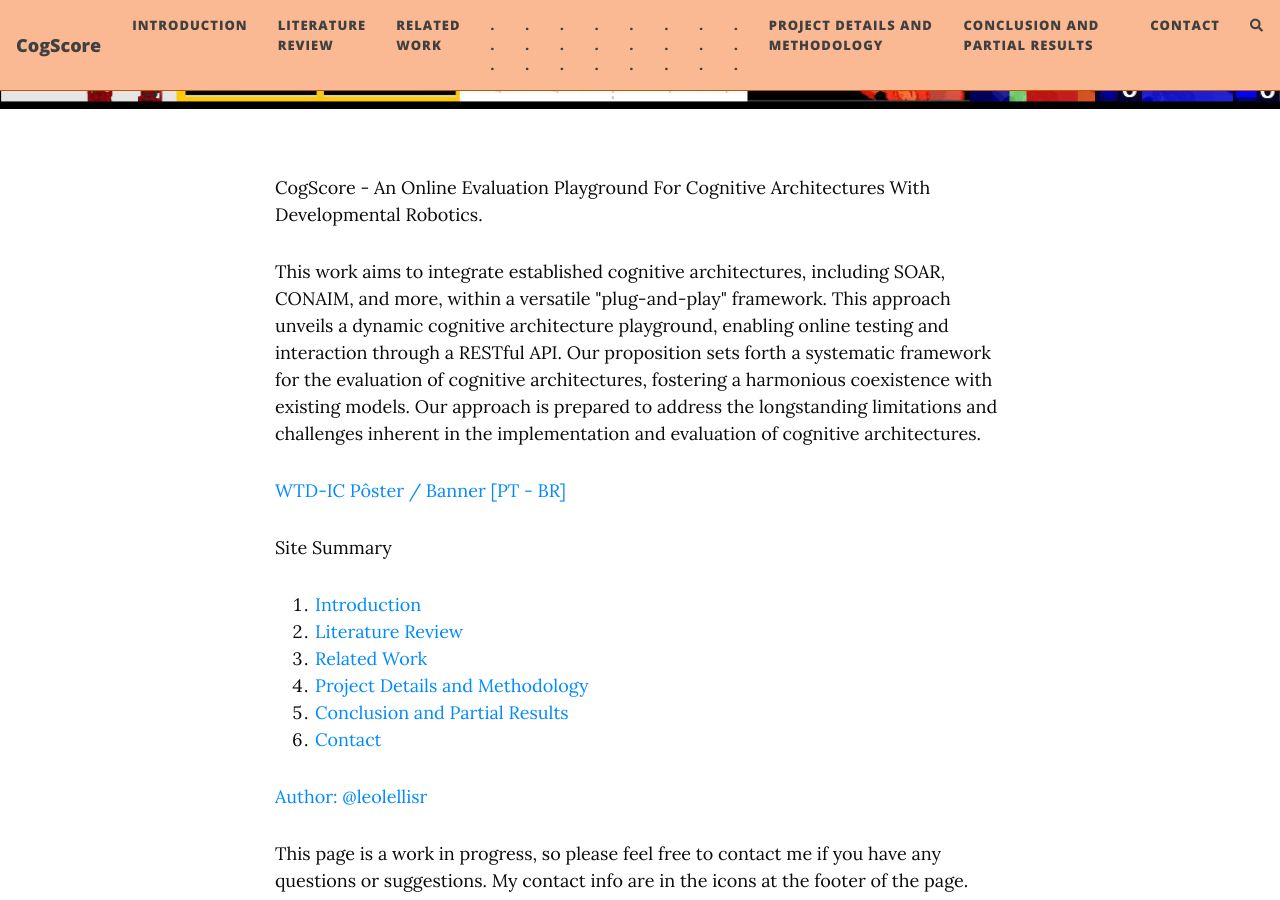
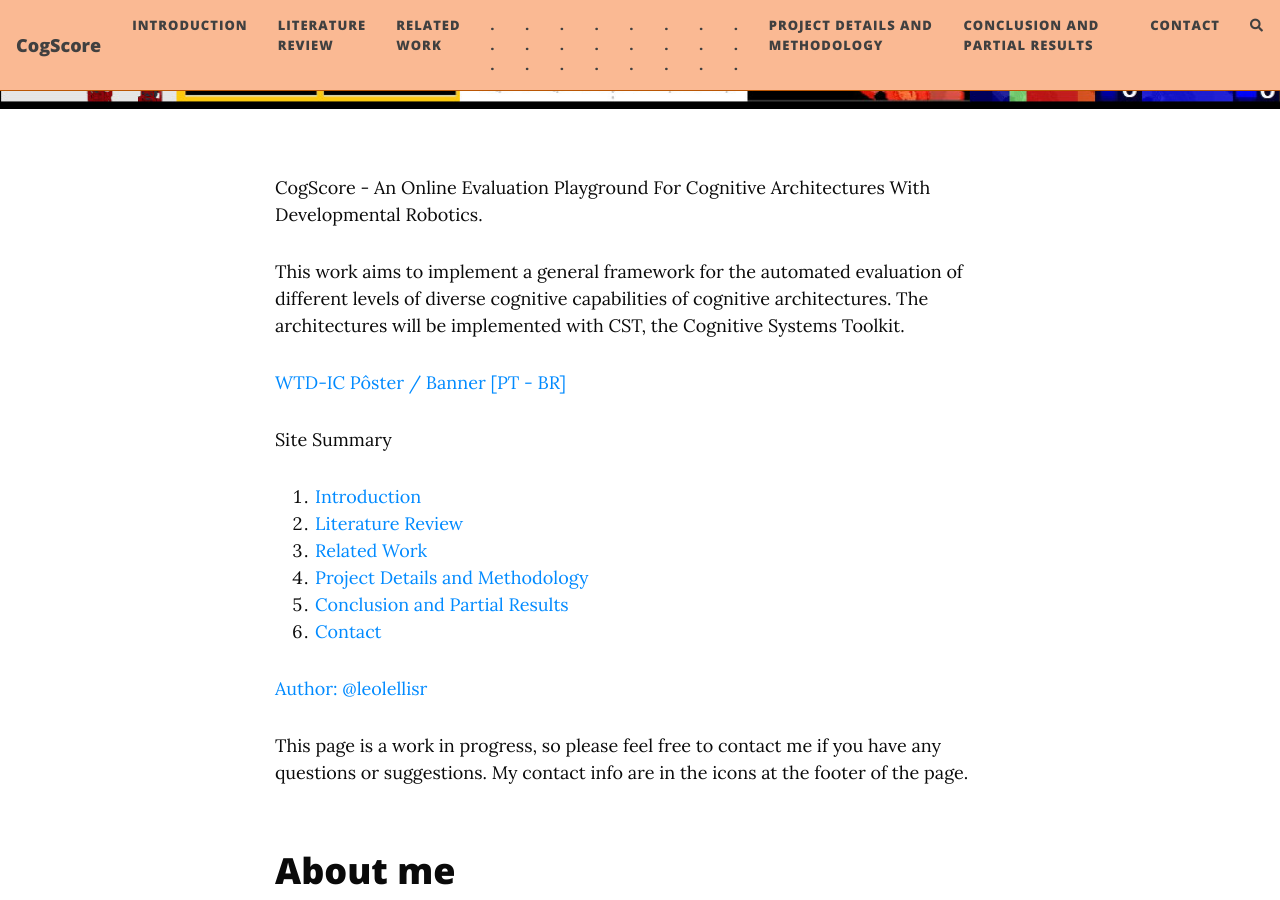
Before and after one commit to leolellisr/cogscore.github.io, a Jekyll site: the page built from index.html, in a window 1280 px wide and 900 px high, scrolled down 436 px. Built offline with Jekyll 4.4.1, drawn with Linux system fonts in a browser that asks for light colours; nearby versions of some CDN libraries; the list of posts is cut into pages by our own code; comment, search, counter and statistics services are not loaded.

Commit message:
added config4

```diff
--- a/index.html
+++ b/index.html
@@ -15,8 +15,7 @@
 </p>
 <p>
 
- This work aims to integrate established cognitive architectures, including SOAR, CONAIM, and more, within a versatile "plug-and-play" framework. This approach unveils a dynamic cognitive architecture playground, enabling online testing and interaction through a RESTful API. Our proposition sets forth a systematic framework for the evaluation of cognitive architectures, fostering a harmonious coexistence with existing models. Our approach is prepared to address the longstanding limitations and challenges inherent in the implementation and evaluation of cognitive architectures.
-
+  This work aims to implement a general framework for the automated evaluation of different levels of diverse cognitive capabilities of cognitive architectures. The architectures will be implemented with CST, the Cognitive Systems Toolkit.
 </p>
 
 <p>
```
